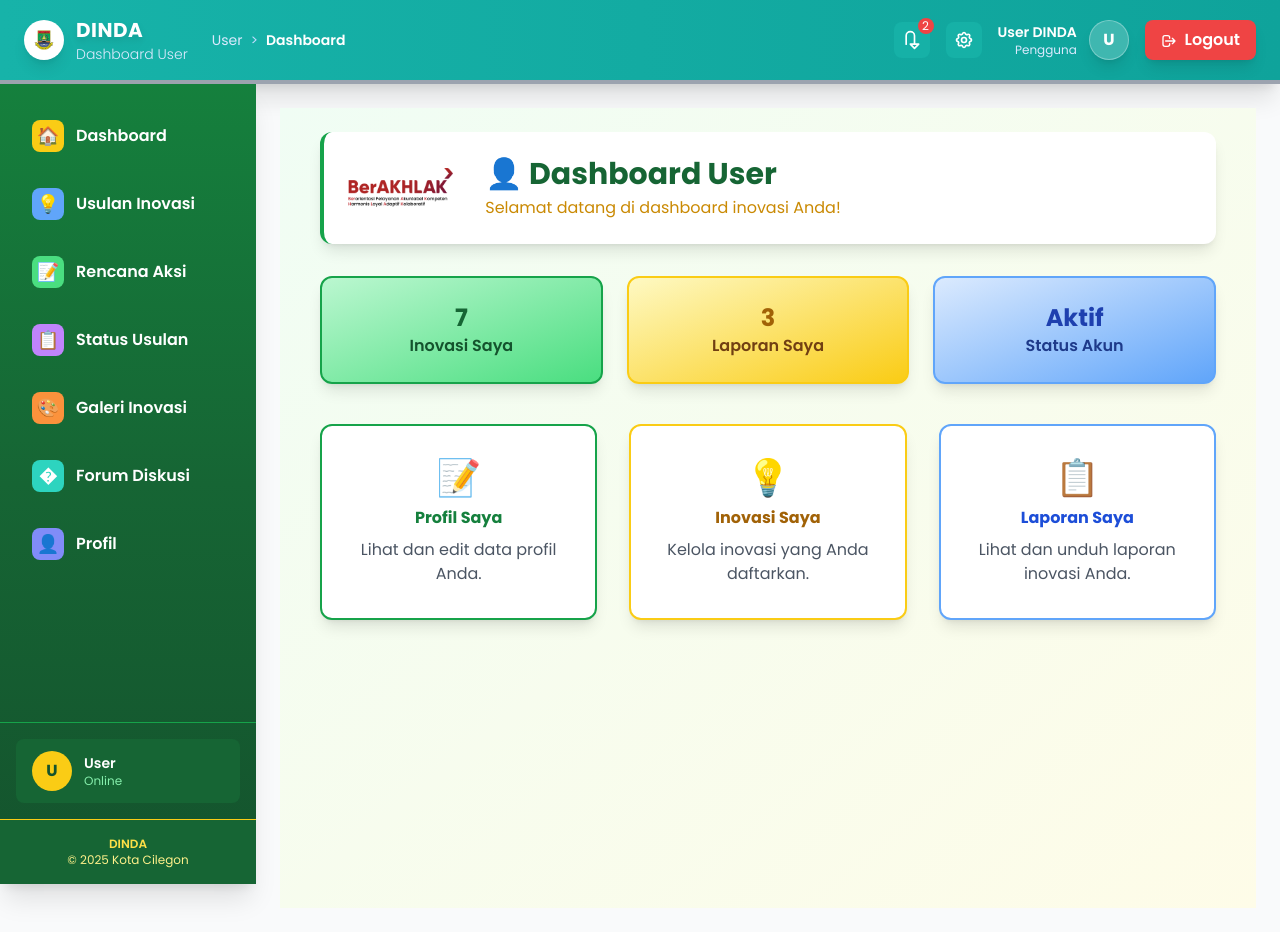
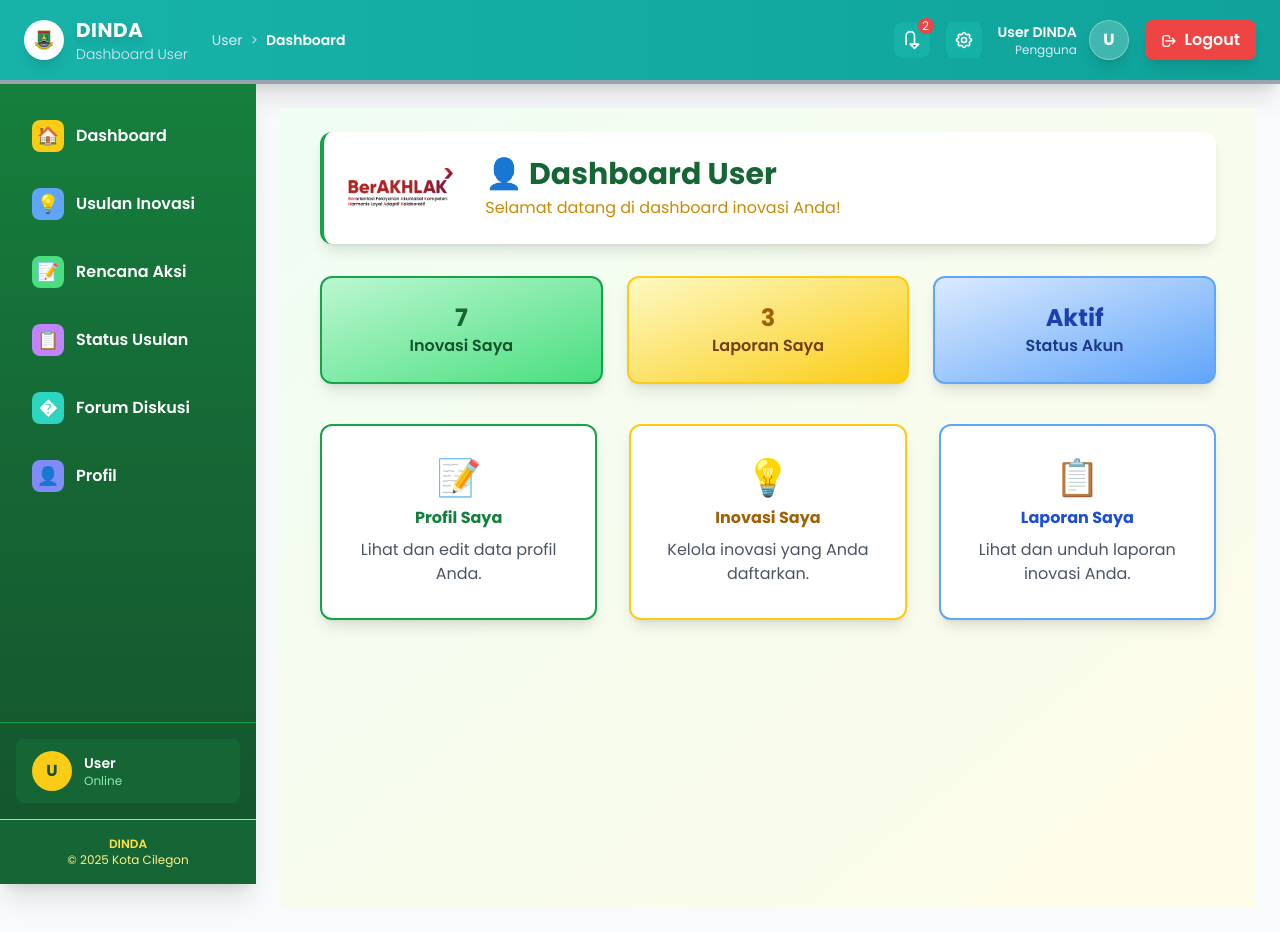
Before and after one commit to pujisubarkah/dinda, a Nuxt app: page /user in a window 1280 px wide. Built offline with nearby package versions, Linux system fonts and the light colour scheme.

Commit message:
tambahan

```diff
--- a/components/sidebar_user.vue
+++ b/components/sidebar_user.vue
@@ -35,13 +35,7 @@
         <span class="group-hover:font-bold">Status Usulan</span>
       </NuxtLink>
 
-      <!-- Galeri Inovasi Menu -->
-      <NuxtLink to="/user/galeri-inovasi" class="group flex items-center gap-3 px-4 py-3 rounded-lg font-semibold hover:bg-gradient-to-r hover:from-yellow-400 hover:to-yellow-500 hover:text-green-900 transition-all duration-300 transform hover:scale-105">
-        <div class="w-8 h-8 bg-orange-400 rounded-lg flex items-center justify-center text-white group-hover:bg-white group-hover:text-orange-600 transition-colors">
-          <span class="text-lg">🎨</span>
-        </div>
-        <span class="group-hover:font-bold">Galeri Inovasi</span>
-      </NuxtLink>
+
 
       <!-- Forum Diskusi Menu -->
       <NuxtLink to="/user/forum-diskusi" class="group flex items-center gap-3 px-4 py-3 rounded-lg font-semibold hover:bg-gradient-to-r hover:from-yellow-400 hover:to-yellow-500 hover:text-green-900 transition-all duration-300 transform hover:scale-105">
```
